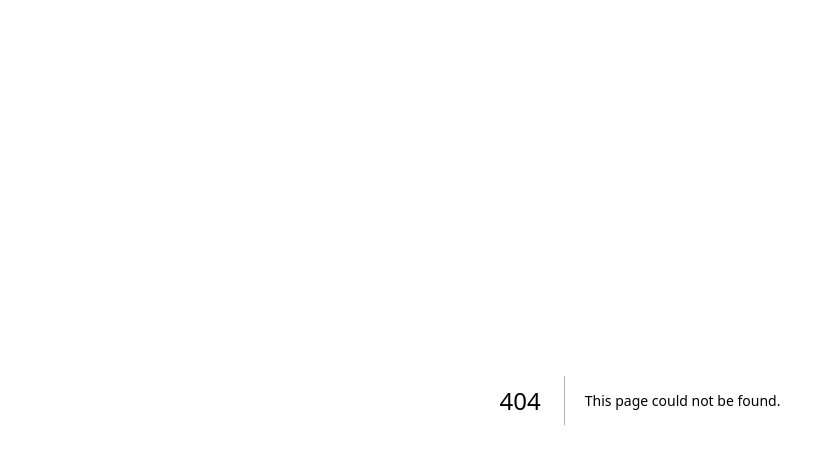
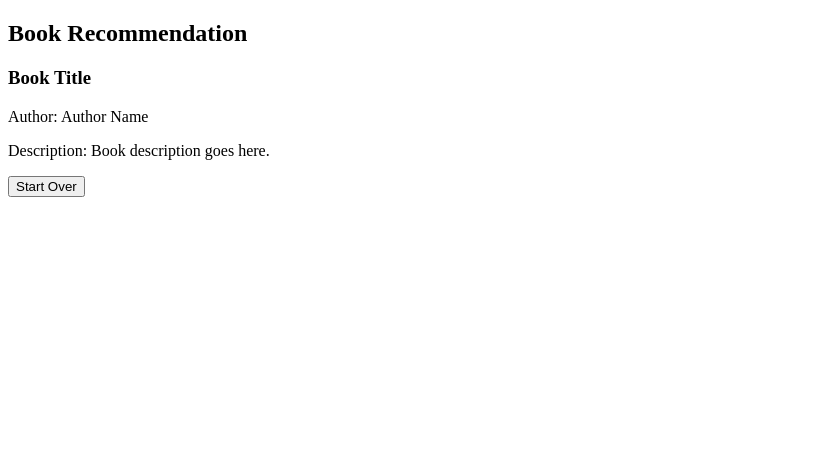
Before and after one commit to sukh-virdi-mhra/what-book-should-i-read, a Next.js app in the folder what-book-should-i-read/: page /result in a window 1280 px wide. Before the commit this address had no page. Shown: the top 464 px of the page, without its empty margins (0-835 px from the left). Built offline with nearby package versions, Linux system fonts and the light colour scheme.

Commit message:
create result page

```diff
--- /dev/null
+++ b/what-book-should-i-read/src/pages/result.js
@@ -0,0 +1,15 @@
+import React from "react";
+
+const ResultPage = () => {
+  return (
+    <div>
+      <h2>Book Recommendation</h2>
+      <h3>Book Title</h3>
+      <p>Author: Author Name</p>
+      <p>Description: Book description goes here.</p>
+      <button>Start Over</button>
+    </div>
+  );
+};
+
+export default ResultPage;
```
